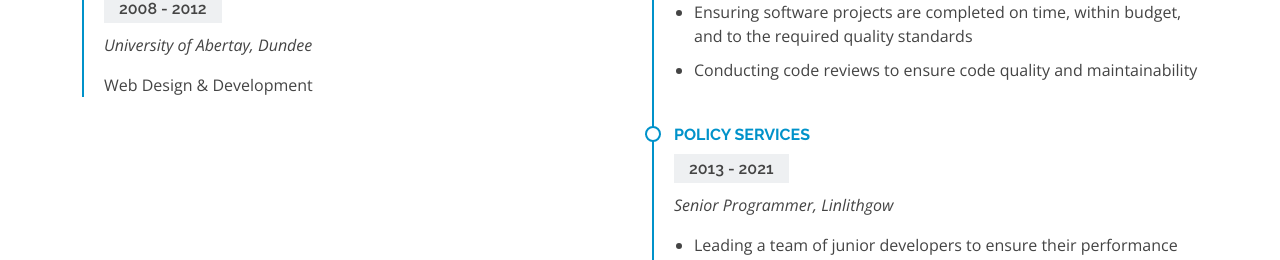
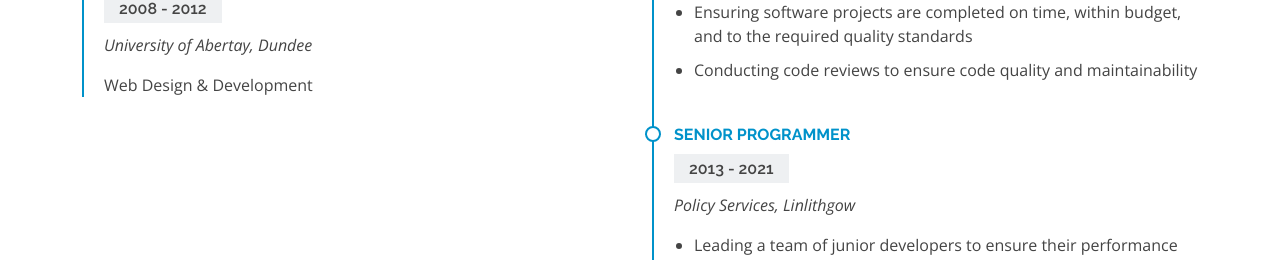
Before and after one commit to JonathanFoley/portfolio-v1, a plain HTML site: page index.html in a window 1280 px wide. Shown: the part 2300-2560 px from the top of the page. Drawn offline with nearby package versions, Linux system fonts and the light colour scheme.

Commit message:
fix typos

```diff
--- a/index.html
+++ b/index.html
@@ -273,9 +273,9 @@
                         </p>
                     </div>
                     <div class="resume-item">
-                        <h4>Policy Services</h4>
+                        <h4>Senior Programmer</h4>
                         <h5>2013 - 2021</h5>
-                        <p><em>Senior Programmer, Linlithgow</em></p>
+                        <p><em>Policy Services, Linlithgow</em></p>
                         <p>
                         <ul>
                             <li>Leading a team of junior developers to ensure their performance meets the expected quality standards</li>
```
